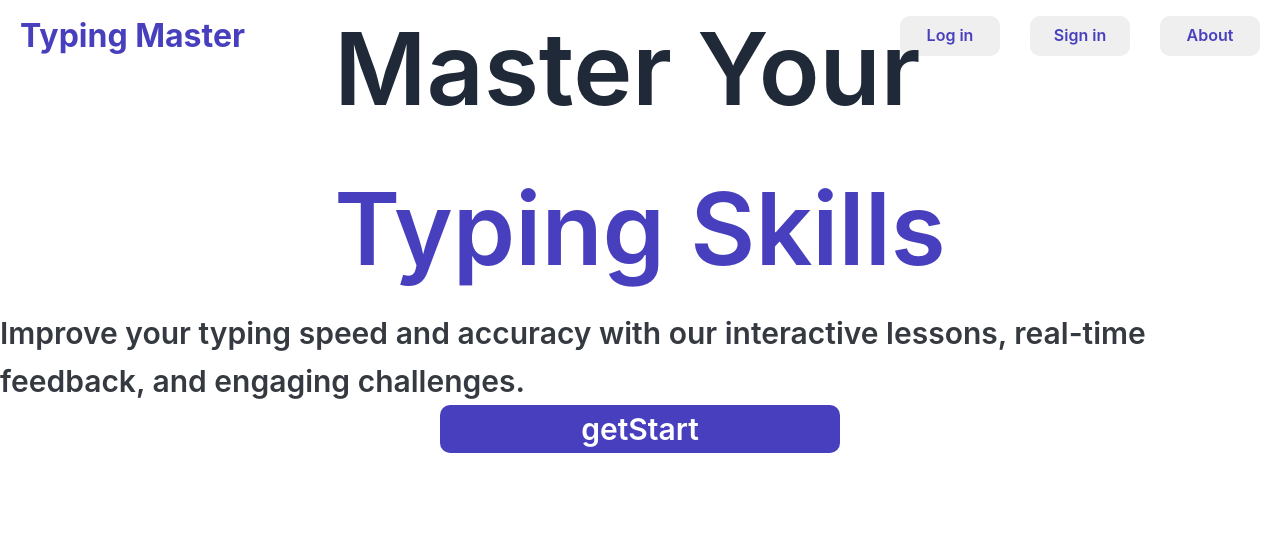
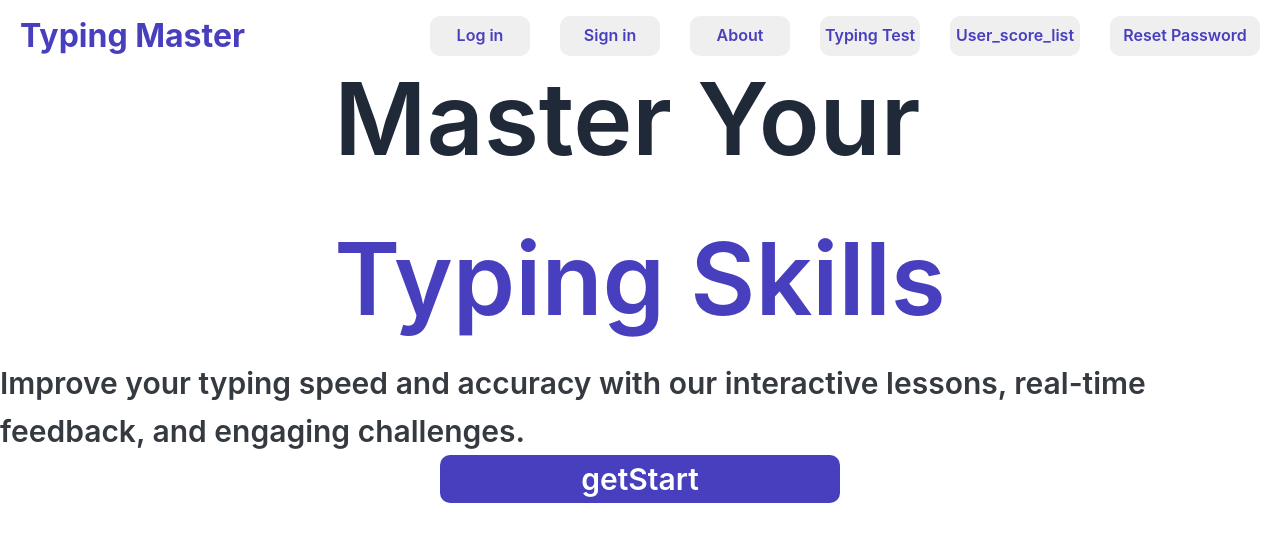
Before and after one commit to Yi-Monirom/I3_typing_master, a plain HTML site: page html/mainPage.html in a window 1280 px wide. Drawn offline with Linux system fonts and the light colour scheme.

Commit message:
update readme and some code

```diff
--- a/css/tm.css
+++ b/css/tm.css
@@ -57,6 +57,7 @@ button:hover {
     height: 300px;
 }
 .p1{
+    margin-top: 100px;
    font-size: 100px;
    display: flex;
    flex-direction: column;
--- a/html/landingPage.html
+++ b/html/mainPage.html
@@ -10,9 +10,12 @@
     <div class ="navbar">
         <h1>Typing Master</h1>
         <div class="nav_buttons">
-                <button><a href="Login_Page.html">Log in</a></button>
-                <button>Sign in</button>
-                <button>About</button>
+                <a href="Login_Page.html"><button>Log in</button></a>
+                <a href="#"><button>Sign in</button></a>
+                <a href=""><button>About</button></a>
+                <a href="#"><button>Typing Test</button></a>
+                <a href="list_user_score.html"><button style="width: 130px;" >User_score_list </button></a>
+                <a href="userResetPass.html"><button style="width: 150px;">Reset Password</button></a>
         </div>
     </div>
     <div class="Text">
```
Also changed, not shown: html/Login_Page.html (+1 -1 lines), html/userResetPass.html (+1 -1 lines), 1 other file.
